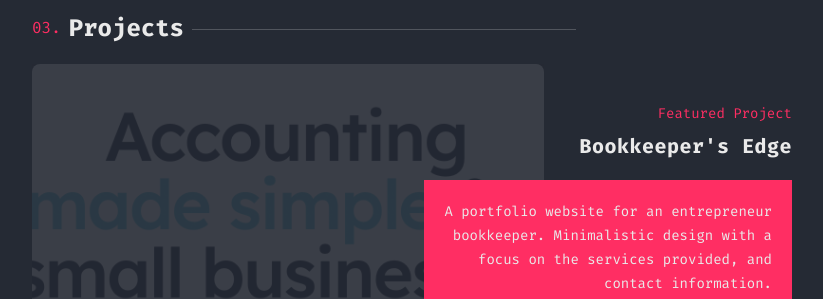
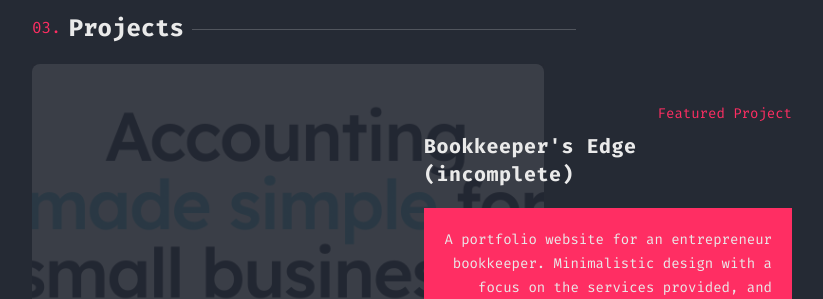
Before and after one commit to corb0140/portfolio, a Next.js app: page /pages/Home in a window 1280 px wide. Shown: the part 2380-2679 px from the top of the page, without its empty margins (224-1047 px from the left). Built offline with nearby package versions, Linux system fonts and the light colour scheme.

Commit message:
updated title for bookeepers

```diff
--- a/app/UI/Projects/projects.js
+++ b/app/UI/Projects/projects.js
@@ -10,7 +10,7 @@ export const projects = [
     img: bookkeeper,
     imgLg: bookkeeperLg,
     featured: "Featured Project",
-    title: "Bookkeeper's Edge",
+    title: "Bookkeeper's Edge (incomplete)",
     description:
       "A portfolio website for an entrepreneur bookkeeper. Minimalistic design with a focus on the services provided, and contact information.",
     technologies: [
```
